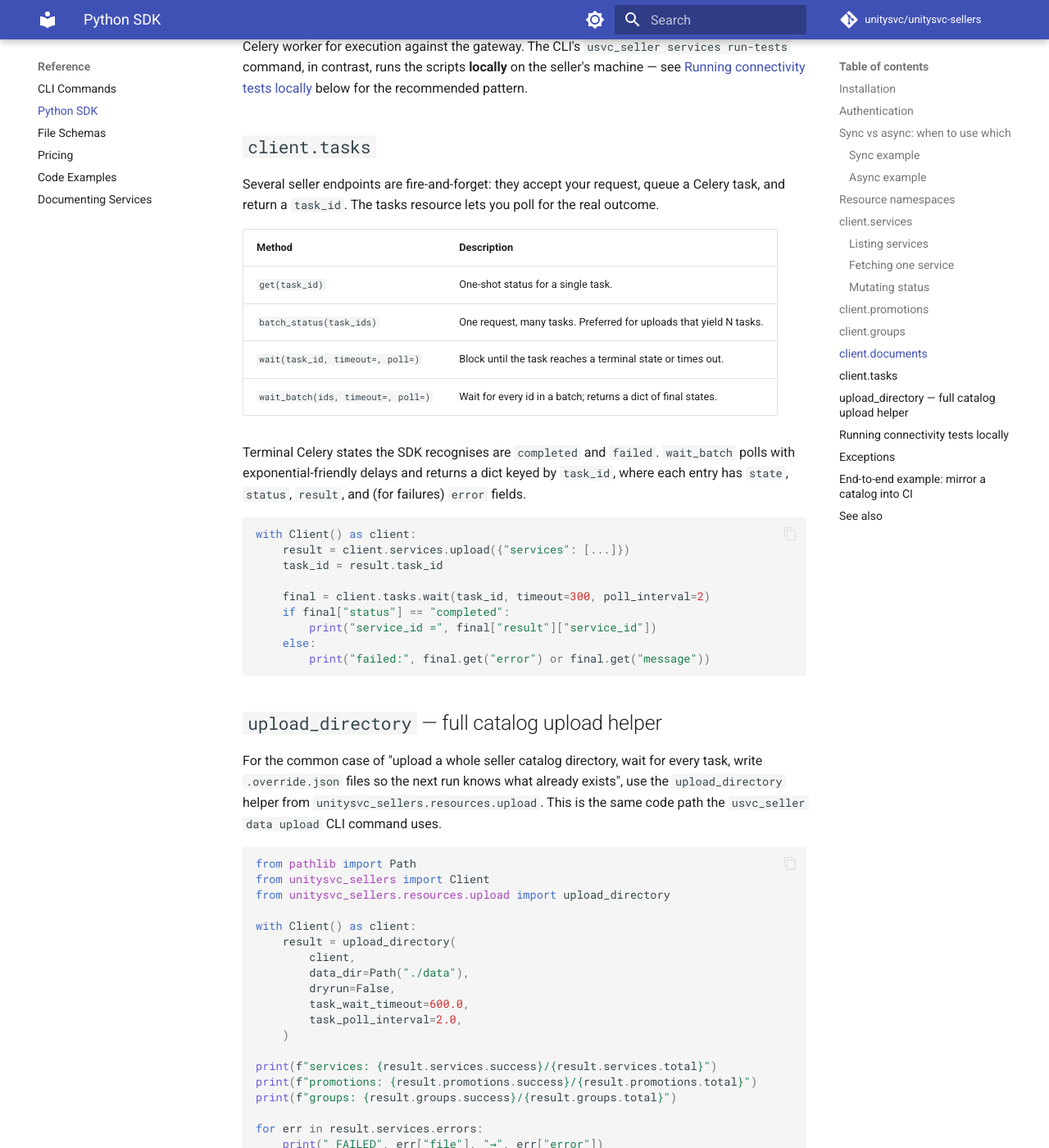
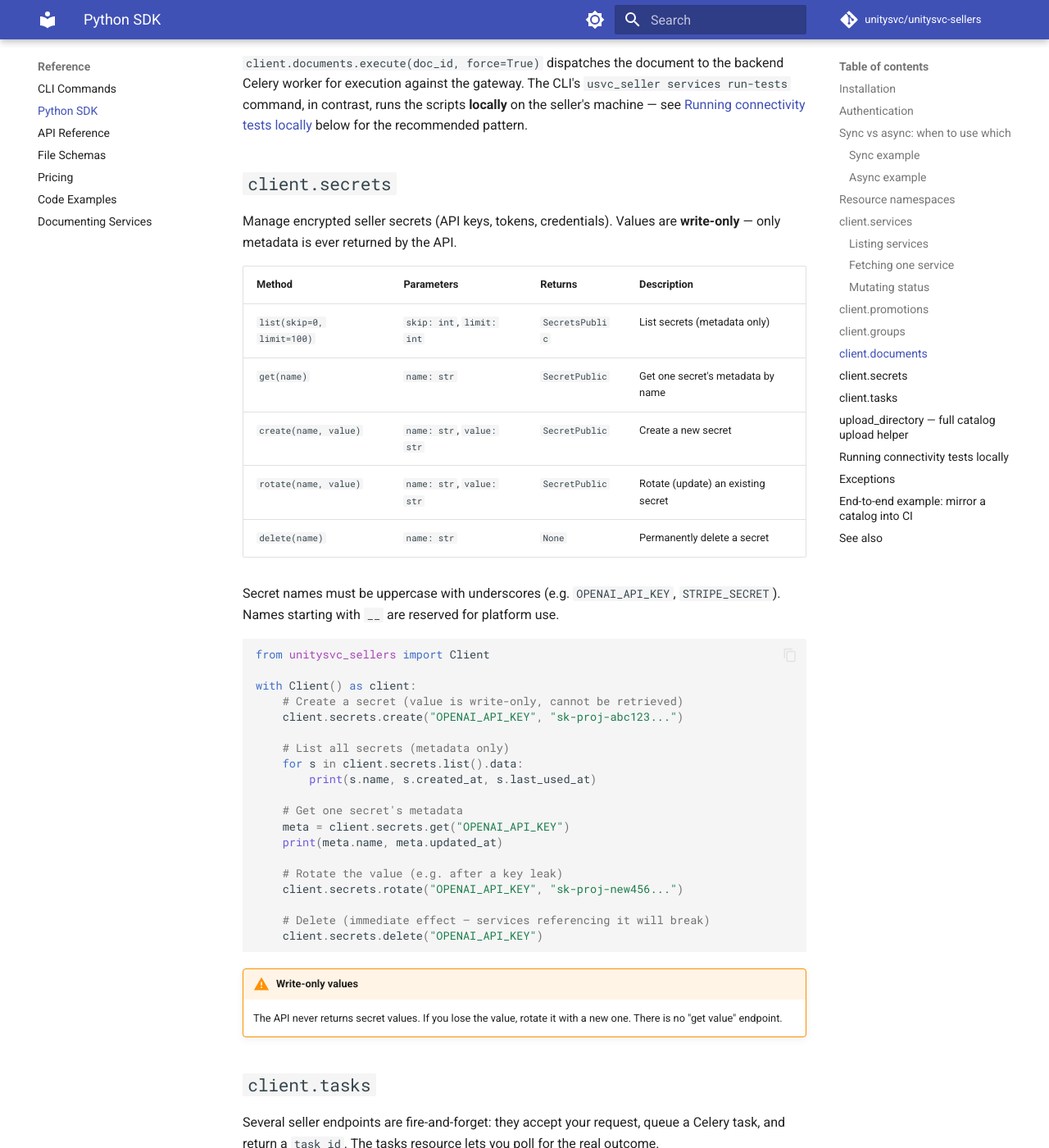
Before and after one commit to unitysvc/unitysvc-sellers, an MkDocs documentation site: the page built from docs/sdk-reference.md, in a window 1280 px wide and 1400 px high, scrolled down 5450 px. Shown: the whole window at 82% size. Built offline with MkDocs 1.6.1 and Material for MkDocs 9.7.7, drawn with Linux system fonts in a browser that asks for light colours; comment, search, counter and statistics services are not loaded; some of the changed text lies outside the part shown.

Commit message:
Add mkdocstrings auto-generated API reference + secrets SDK docs
- Configure mkdocstrings plugin in mkdocs.yml for auto-generated docs
  from source docstrings (method signatures, parameters, return types)
- Add docs/api-reference.md with ::: directives for all resources
- Add mkdocstrings[python] to docs dependencies
- Add client.secrets section to sdk-reference.md

Co-Authored-By: Claude Opus 4.6 (1M context) <noreply@anthropic.com>

````diff
--- a/docs/sdk-reference.md
+++ b/docs/sdk-reference.md
@@ -97,6 +97,7 @@ properties:
 | `client.promotions`  | `/seller/promotions/*`                                        | CRUD on seller-funded promotion codes                                   |
 | `client.groups`      | `/seller/service-groups/*`                                    | CRUD on service groups                                                  |
 | `client.documents`   | `/seller/documents/*`                                         | Fetch document file content, execute (gateway dispatch), update test    |
+| `client.secrets`     | `/seller/secrets/*`                                           | Create, rotate, list, and delete encrypted seller secrets               |
 | `client.tasks`       | `/seller/tasks/*`                                             | Poll Celery task state for async operations (notably service upload)   |
 
 The async client exposes the same namespaces with `Async` prefixes
@@ -236,6 +237,49 @@ gateway. The CLI's `usvc_seller services run-tests` command, in
 contrast, runs the scripts **locally** on the seller's machine —
 see [Running connectivity tests locally](#running-connectivity-tests-locally)
 below for the recommended pattern.
+
+## `client.secrets`
+
+Manage encrypted seller secrets (API keys, tokens, credentials).
+Values are **write-only** — only metadata is ever returned by the API.
+
+| Method                       | Parameters              | Returns         | Description                          |
+| ---------------------------- | ----------------------- | --------------- | ------------------------------------ |
+| `list(skip=0, limit=100)`    | `skip: int`, `limit: int` | `SecretsPublic` | List secrets (metadata only)         |
+| `get(name)`                  | `name: str`             | `SecretPublic`  | Get one secret's metadata by name    |
+| `create(name, value)`        | `name: str`, `value: str` | `SecretPublic`  | Create a new secret                  |
+| `rotate(name, value)`        | `name: str`, `value: str` | `SecretPublic`  | Rotate (update) an existing secret   |
+| `delete(name)`               | `name: str`             | `None`          | Permanently delete a secret          |
+
+Secret names must be uppercase with underscores (e.g.
+`OPENAI_API_KEY`, `STRIPE_SECRET`). Names starting with `__` are
+reserved for platform use.
+
+```python
+from unitysvc_sellers import Client
+
+with Client() as client:
+    # Create a secret (value is write-only, cannot be retrieved)
+    client.secrets.create("OPENAI_API_KEY", "sk-proj-abc123...")
+
+    # List all secrets (metadata only)
+    for s in client.secrets.list().data:
+        print(s.name, s.created_at, s.last_used_at)
+
+    # Get one secret's metadata
+    meta = client.secrets.get("OPENAI_API_KEY")
+    print(meta.name, meta.updated_at)
+
+    # Rotate the value (e.g. after a key leak)
+    client.secrets.rotate("OPENAI_API_KEY", "sk-proj-new456...")
+
+    # Delete (immediate effect — services referencing it will break)
+    client.secrets.delete("OPENAI_API_KEY")
+```
+
+!!! warning "Write-only values"
+    The API never returns secret values. If you lose the value,
+    rotate it with a new one. There is no "get value" endpoint.
 
 ## `client.tasks`
 
--- a/mkdocs.yml
+++ b/mkdocs.yml
@@ -36,6 +36,20 @@ theme:
 
 plugins:
   - search
+  - mkdocstrings:
+      default_handler: python
+      handlers:
+        python:
+          paths: [src]
+          options:
+            show_source: false
+            show_root_heading: true
+            show_category_heading: true
+            members_order: source
+            docstring_style: google
+            merge_init_into_class: true
+            show_signature_annotations: true
+            separate_signature: true
 
 markdown_extensions:
   - admonition
@@ -70,6 +84,7 @@ nav:
   - Reference:
       - CLI Commands: cli-reference.md
       - Python SDK: sdk-reference.md
+      - API Reference: api-reference.md
       - File Schemas: file-schemas.md
       - Pricing: pricing.md
       - Code Examples: code-examples.md
--- a/pyproject.toml
+++ b/pyproject.toml
@@ -50,6 +50,7 @@ docs = [
   "mkdocs",
   "mkdocs-material",
   "mkdocs-autorefs",
+  "mkdocstrings[python]",
   "pymdown-extensions",
 ]
 
````
Also changed, not shown: README.md (+14 -22 lines), docs/api-reference.md (added, +84 -0 lines).
